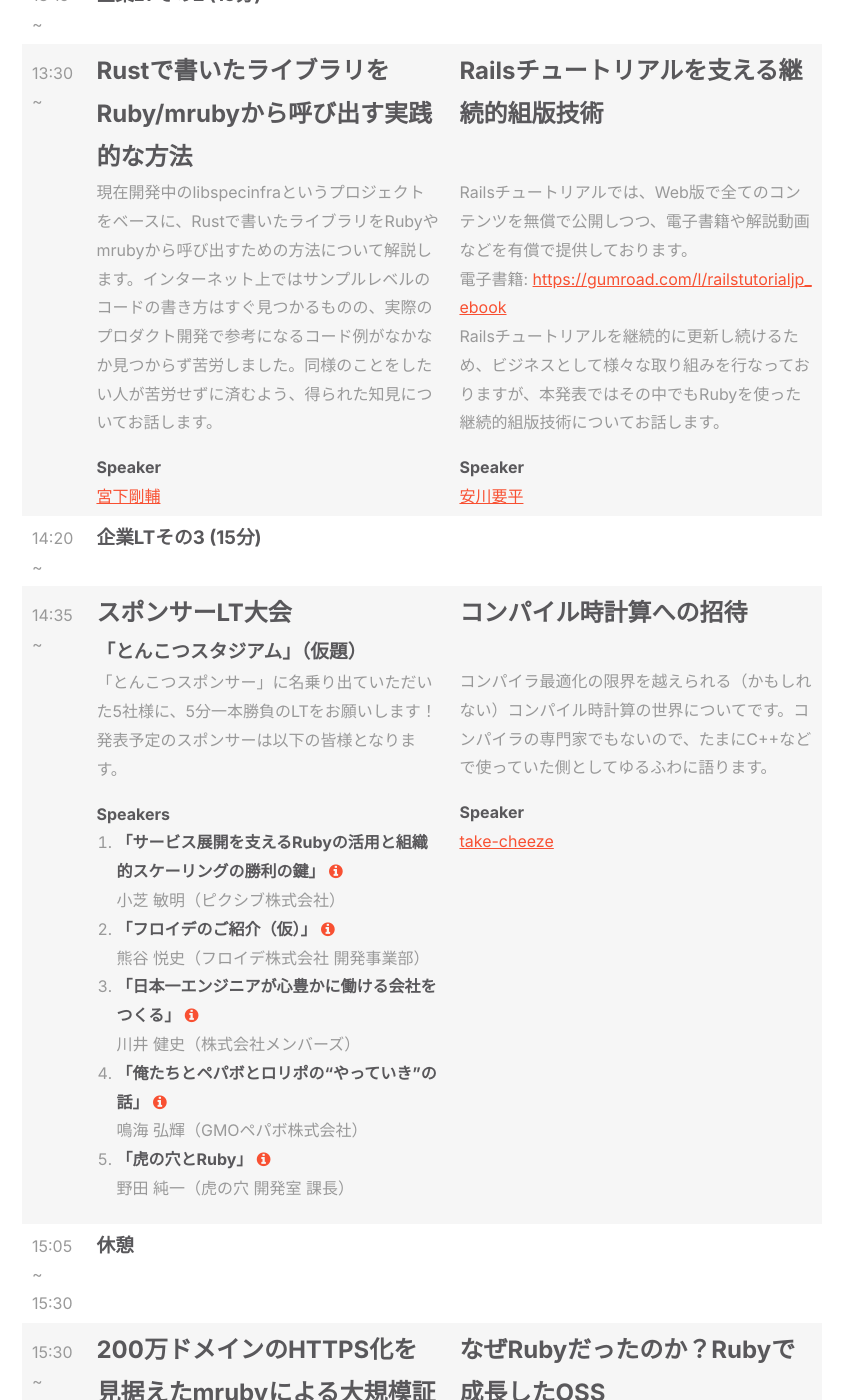
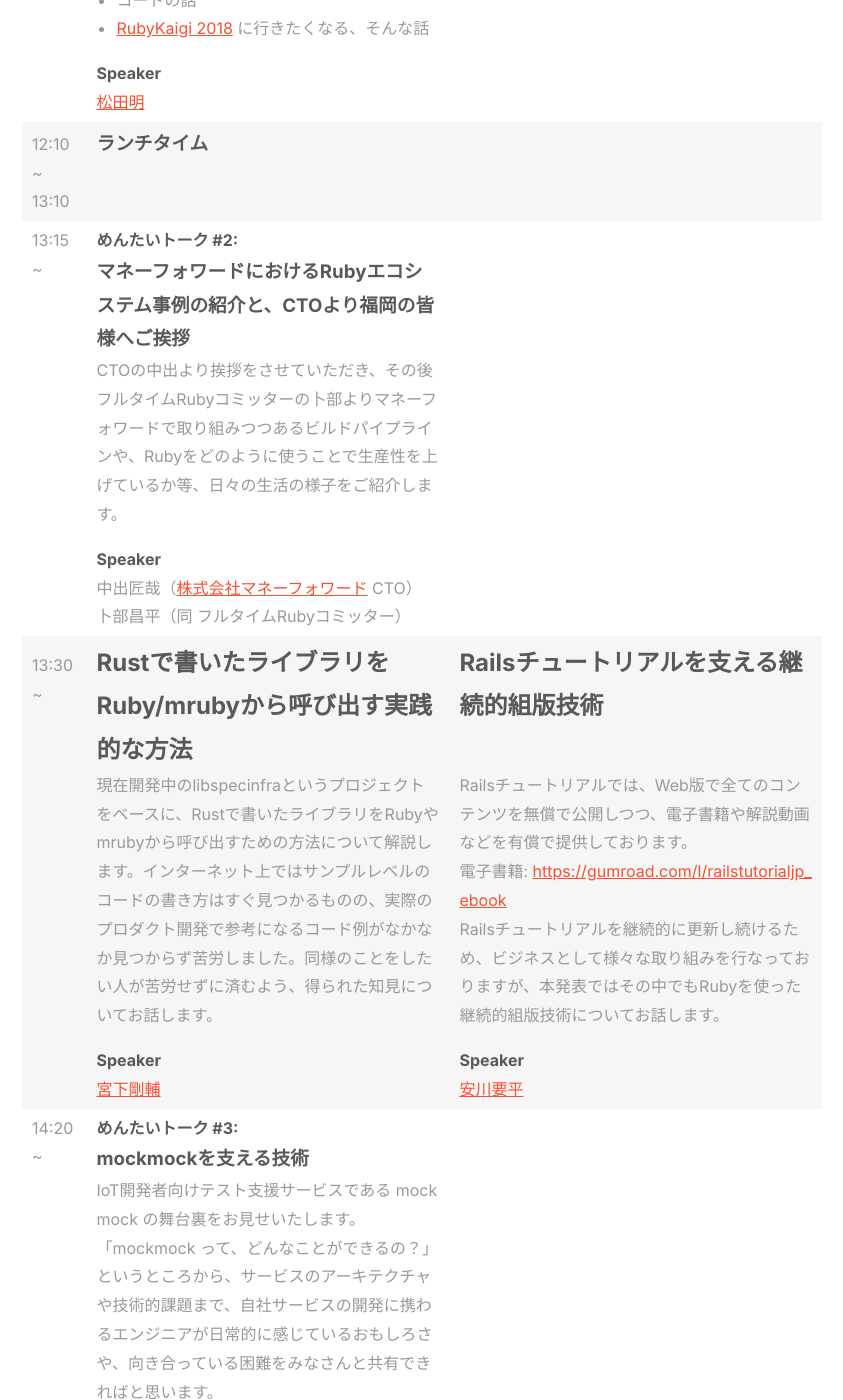
Before and after one commit to fukuokarb/fukuokark02, a Jekyll site: the page built from timetable.html, in a window 1280 px wide and 1400 px high, scrolled down 1466 px. Shown: the whole window, without its empty margins (218-1061 px from the left). Built offline with Jekyll 4.4.1, drawn with Linux system fonts in a browser that asks for light colours; nearby versions of some CDN libraries; some of the changed text lies outside the part shown.

Commit message:
Addめんたい&梅トーク

```diff
--- a/timetable.html
+++ b/timetable.html
@@ -76,7 +76,14 @@
         11:00 ~
       </div>
       <div class="default-section__table__cell">
-        <h3>企業LTその1 (15分)</h3>
+        <h4>めんたいトーク #1:</h4>
+        <h3>メドピアの全力Rails化取り組み晒します</h3>
+        <p>
+          PHPからRubyに移行すると決めてから1年、メドピアがRubyと出会い、そこから取り組んできた施策などをご紹介！<br />
+          開発スピードが上がり、施策実現の数が増え、サイトが活性化するという好循環が生まれてきた話をします。
+        </p>
+        <h4>Speaker</h4>
+        福村 彰展（<a href="https://medpeer.co.jp/">メドピア株式会社</a> 執行役員 CTO）
       </div>
       <div class="default-section__table__cell">
       </div>
@@ -115,7 +122,14 @@
         13:15 ~
       </div>
       <div class="default-section__table__cell">
-        <h3>企業LTその2 (15分)</h3>
+        <h4>めんたいトーク #2:</h4>
+        <h3>マネーフォワードにおけるRubyエコシステム事例の紹介と、CTOより福岡の皆様へご挨拶</h3>
+        <p>
+          CTOの中出より挨拶をさせていただき、その後フルタイムRubyコミッターの卜部よりマネーフォワードで取り組みつつあるビルドパイプラインや、Rubyをどのように使うことで生産性を上げているか等、日々の生活の様子をご紹介します。
+        </p>
+        <h4>Speaker</h4>
+        中出匠哉（<a href="https://corp.moneyforward.com/">株式会社マネーフォワード</a> CTO）<br />
+        卜部昌平（同 フルタイムRubyコミッター）
       </div>
       <div class="default-section__table__cell">
       </div>
@@ -150,7 +164,14 @@
         14:20 ~
       </div>
       <div class="default-section__table__cell">
-        <h3>企業LTその3 (15分)</h3>
+        <h4>めんたいトーク #3:</h4>
+        <h3>mockmockを支える技術</h3>
+        <p>
+          IoT開発者向けテスト支援サービスである mockmock の舞台裏をお見せいたします。<br />「mockmock って、どんなことができるの？」というところから、サービスのアーキテクチャや技術的課題まで、自社サービスの開発に携わるエンジニアが日常的に感じているおもしろさや、向き合っている困難をみなさんと共有できればと思います。
+        </p>
+        <h4>Speaker</h4>
+        毛利 啓太（<a href="https://fusic.co.jp/">株式会社Fusic</a> 技術開発部門 mockmock開発チーム）<br />
+        高瀬 昭弘（同 mockmock開発チーム）
       </div>
       <div class="default-section__table__cell">
       </div>
@@ -165,7 +186,7 @@
         <h3>「とんこつスタジアム」（仮題）</h3>
         <p>
           「とんこつスポンサー」に名乗り出ていただいた5社様に、5分一本勝負のLTをお願いします！<br>
-          発表予定のスポンサーは以下の皆様となります。
+          発表予定のスポンサーは以下の皆様です。
         </p>
         <h4>Speakers</h4>
         <ol>
@@ -238,7 +259,13 @@
         16:20 ~
       </div>
       <div class="default-section__table__cell">
-        <h3>企業LTその4 (15分)</h3>
+        <h4>飛び梅トーク:</h4>
+        <h3>Cookpad と Ruby</h3>
+        <p>
+          Cookpad の取り組みと Ruby でどのような事をやっているかを説明します。
+        </p>
+        <h4>Speaker</h4>
+        庄司嘉織（<a href="https://cookpad.com/">クックパッド株式会社</a> 技術部部長/エンジニア統括マネージャ）
       </div>
       <div class="default-section__table__cell">
       </div>
```
